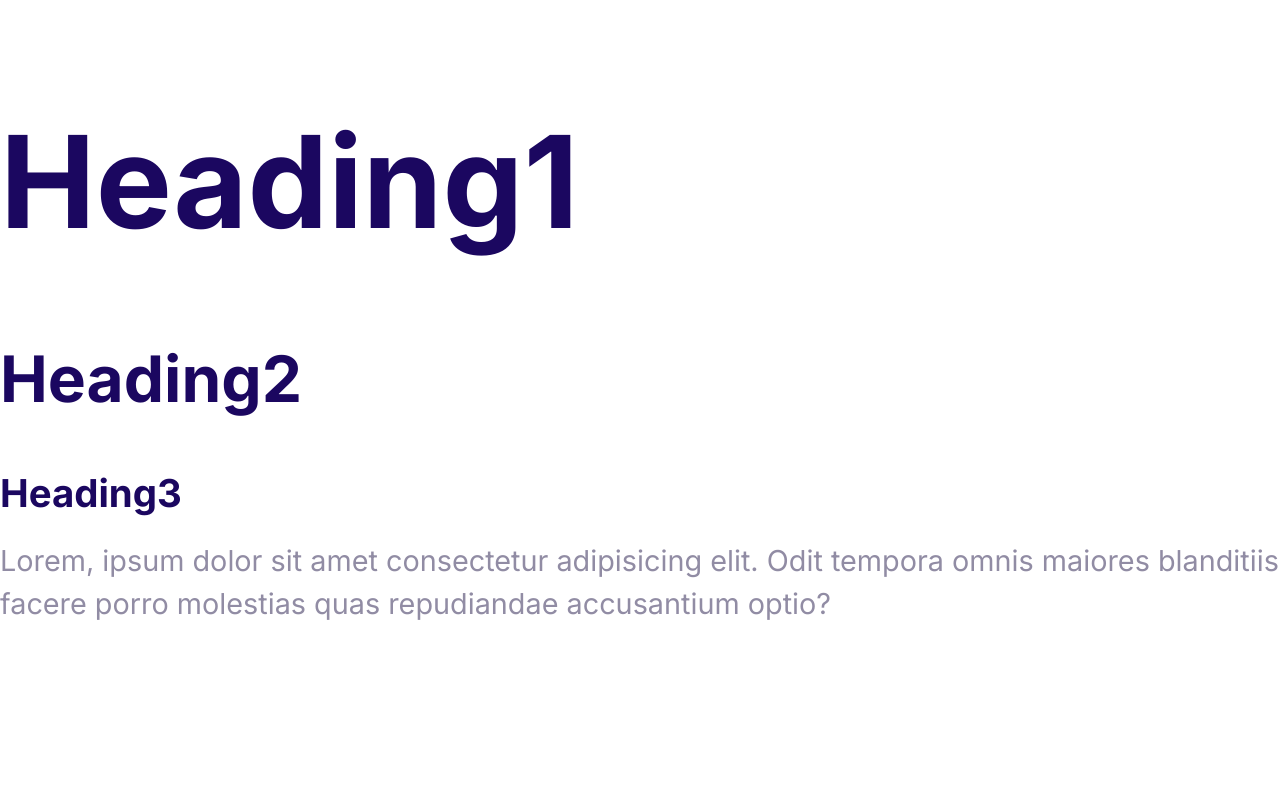
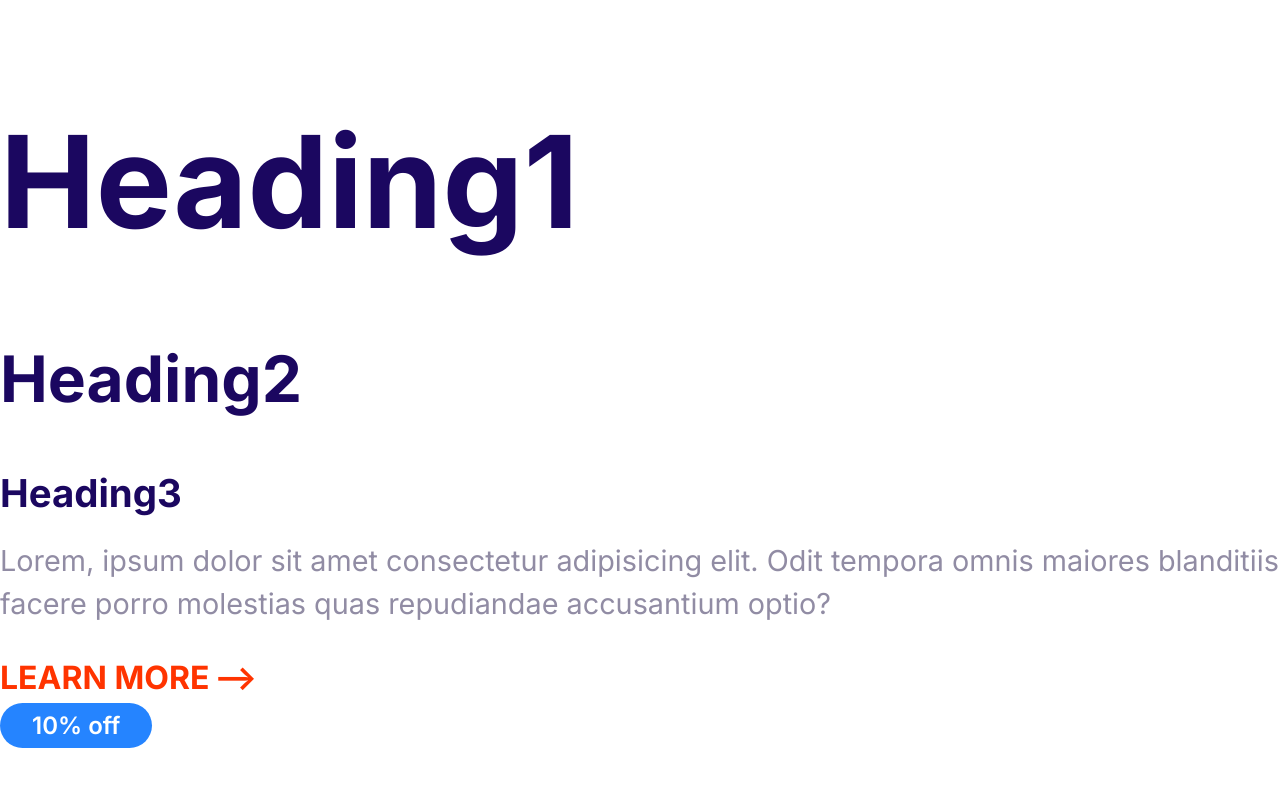
Before and after one commit to mdssfi/mds, a plain HTML site: page index.html in a window 1280 px wide. Drawn offline with Linux system fonts and the light colour scheme.

Commit message:
Build the badge componentt.

```diff
--- a/css/styles.css
+++ b/css/styles.css
@@ -5,6 +5,8 @@
   --color-headings: #1b0760;
   --color-body: #918ca4;
 }
+
+/* Typograghy */
 
 html {
   font: 62.5%;
@@ -57,3 +59,65 @@ p {
     font-size: 2.4rem;
   }
 }
+
+/* Links */
+a {
+  text-decoration: none;
+}
+
+.link-arrow {
+  color: var(--color-accent);
+  text-transform: uppercase;
+  font-size: 2rem;
+  font-weight: bold;
+}
+
+.link-arrow::after {
+  content: "-->";
+  margin-left: 5px;
+  transition: margin 0.15s;
+}
+
+.link-arrow:hover::after {
+  margin-left: 10px;
+}
+
+@media and (min-width: 1024px) {
+  .link-arrow {
+    font-size: 1.5rem;
+  }
+}
+
+/* Badges */
+
+.badge {
+  border-radius: 50px;
+  font-size: 2rem;
+  font-weight: 600;
+  padding: 0.5rem 2rem;
+  white-space: nowrap;
+}
+
+.badge--primary {
+  background: var(--color-primary);
+  color: #fff;
+}
+
+.badge--secondary {
+  background: var(--color-secondary);
+  color: #fff;
+}
+
+.badge--small {
+  font-size: 1.6rem;
+}
+
+@media screen and (min-width: 1024px) {
+  .badge {
+    font-size: 1.5rem;
+  }
+
+  .badge--small {
+    font-size: 1.2rem;
+  }
+}
--- a/index.html
+++ b/index.html
@@ -8,7 +8,7 @@
     <link rel="preconnect" href="https://fonts.googleapis.com" />
     <link rel="preconnect" href="https://fonts.gstatic.com" crossorigin />
     <link
-      href="https://fonts.googleapis.com/css2?family=Inter:wght@400;700&display=swap"
+      href="https://fonts.googleapis.com/css2?family=Inter:wght@400;600;700&display=swap"
       rel="stylesheet"
     />
     <link rel="stylesheet" href="css/normalize.css" />
@@ -23,5 +23,7 @@
       omnis maiores blanditiis facere porro molestias quas repudiandae
       accusantium optio?
     </p>
+    <a href="#" class="link-arrow">Learn More</a>
+    <div><span class="badge badge--primary">10% off</span></div>
   </body>
 </html>
```
Also changed, not shown: components/Badges.html (added, +2 -0 lines), components/links.html (added, +1 -0 lines).
